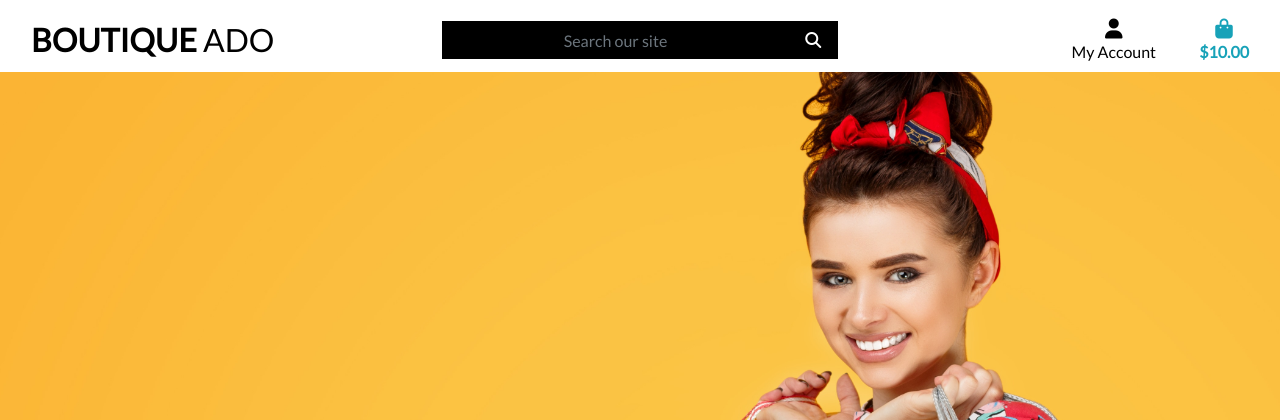
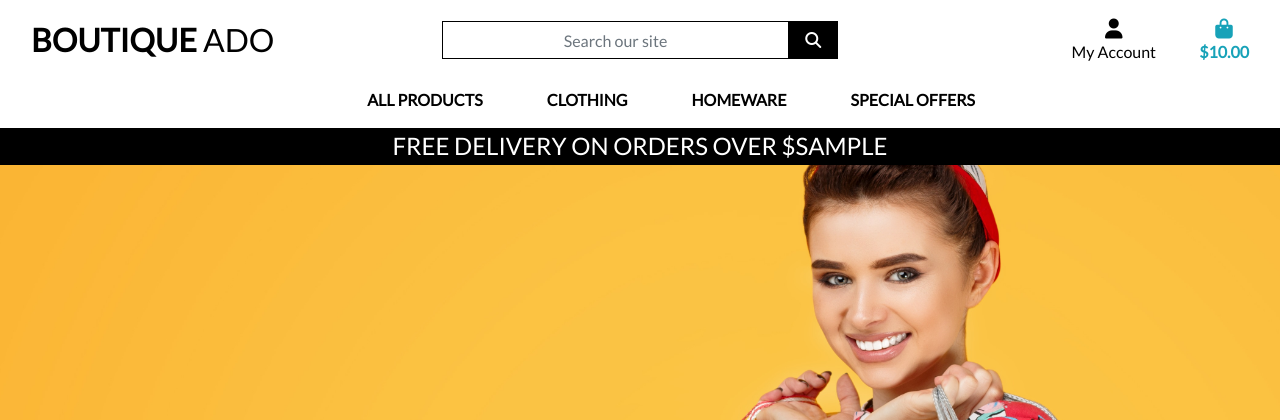
Before and after one commit to smcgdub/boutique_ado_project, a Django app: template templates/base.html in a window 1280 px wide. Shown: the top 420 px of the page. Run offline with Django 3.2, Linux system fonts and the light colour scheme; the template is opened without the code that fills it: most values are stand-ins (such as "Sample title", 1, 10 or a date in 2020); some libraries are stand-ins or nearby versions.

Commit message:
Added delivery row and items row

```diff
--- a/static/css/base.css
+++ b/static/css/base.css
@@ -56,6 +56,9 @@ body {
   border: 1px solid black !important;
 }
 
+.bg-black {
+  background: #000 !important;
+}
 /* -------------------------------- Media Queries */
 
 /* Slightly larger container on xl screens */
--- a/templates/base.html
+++ b/templates/base.html
@@ -51,10 +51,11 @@
             </h2>
           </a>
         </div>
+        <!-- Search Bar -->
         <div class="col-12 col-lg-4 my-auto py-1 py-lg-0">
           <form action="" method="GET">
             <div class="input-group w-100">
-              <input class="form-control btn btn-black border border-black rounded-0" type="text" name="q" placeholder="Search our site">
+              <input class="form-control btn btn-black border border-black rounded-0 bg-white" type="text" name="q" placeholder="Search our site">
               <div class="input-group-append">
                 <button class="form-control btn btn-black border border-black rounded-0" type="submit">
                   <span class="icon">
@@ -65,6 +66,7 @@
             </div>
           </form>
         </div>
+        <!-- My account -->
         <div class="col-12 col-lg-4 my-auto py-1 py-lg-0">
           <ul class="list-inline list-unstyled text-center text-lg-right my-0">
             <li class="list-inline-item dropdown">
@@ -87,7 +89,7 @@
                 {% endif %}
               </div>
             </li>
-
+            <!-- Cart -->
             <li class="list-inline-item">
               <a href="" class="{% if grand_total %}text-info font-weight-bold{% else %}text-black{% endif %} nav-link">
                 <div class="text-center">
@@ -103,6 +105,23 @@
               </a>
             </li>
           </ul>
+        </div>
+      </div>
+      <!-- Navbar -->
+      <div class="row bg-white">
+        <nav class="navbar navbar-expand-lg navbar-light w-100">
+          <button class="navbar-toggler" type="button" data-toggle="collapse" data-target="#main-nav" aria-controls="main-nav" aria-expanded="false" aria-label="Toggle navigation">
+            <span class="navbar-toggler-icon"></span>
+          </button>
+          {% include 'includes/mobile-top-header.html' %}
+          {% include 'includes/main-nav.html' %}
+        </nav>
+      </div>
+      <div id="delivery-banner" class="row text-center">
+        <div class="col bg-black text-white">
+          <h4 class="logo-font my-1">
+            Free delivery on orders over ${{ free_shipping_threshold }}
+          </h4>
         </div>
       </div>
     </header>
--- /dev/null
+++ b/templates/includes/main-nav.html
@@ -0,0 +1,50 @@
+<div class="collapse navbar-collapse" id="main-nav">
+  <ul class="navbar-nav w-auto mx-auto">
+      <li class="nav-item dropdown">
+          <a class="logo-font font-weight-bold nav-link text-black mr-5" href="#" id="all-products-link" data-toggle="dropdown" aria-haspopup="true" aria-expanded="false">
+              All Products
+          </a>
+          <div class="dropdown-menu border-0" aria-labelledby="all-products-link">
+              <a href="" class="dropdown-item">By Price</a>
+              <a href="" class="dropdown-item ">By Rating</a>
+              <a href="" class="dropdown-item ">By Category</a>
+              <a href="" class="dropdown-item">All Products</a>
+          </div>
+      </li>
+
+      <li class="nav-item dropdown">
+          <a class="logo-font font-weight-bold nav-link text-black mr-5" href="#" id="clothing-link" data-toggle="dropdown" aria-haspopup="true" aria-expanded="false">
+              Clothing
+          </a>
+          <div class="dropdown-menu border-0" aria-labelledby="clothing-link">
+              <a href="" class="dropdown-item">Activewear &amp; Essentials</a>
+              <a href="" class="dropdown-item">Jeans</a>
+              <a href="" class="dropdown-item">Shirts</a>
+              <a href="" class="dropdown-item">All Clothing</a>
+          </div>
+      </li>
+
+      <li class="nav-item dropdown">
+          <a class="logo-font font-weight-bold nav-link text-black mr-5" href="#" id="homeware-link" data-toggle="dropdown" aria-haspopup="true" aria-expanded="false">
+              Homeware
+          </a>
+          <div class="dropdown-menu border-0" aria-labelledby="homeware-link">
+              <a href="" class="dropdown-item">Bed &amp; Bath</a>
+              <a href="" class="dropdown-item">Kitchen &amp; Dining</a>
+              <a href="" class="dropdown-item">All Homeware</a>
+          </div>
+      </li>
+
+      <li class="nav-item dropdown">
+          <a class="logo-font font-weight-bold nav-link text-black" href="#" id="specials-link" data-toggle="dropdown" aria-haspopup="true" aria-expanded="false">
+              Special Offers
+          </a>
+          <div class="dropdown-menu border-0" aria-labelledby="specials-link">
+              <a href="" class="dropdown-item">New Arrivals</a>
+              <a href="" class="dropdown-item">Deals</a>
+              <a href="" class="dropdown-item">Clearance</a>
+              <a href="" class="dropdown-item">All Specials</a>
+          </div>
+      </li>
+  </ul>
+</div>
--- /dev/null
+++ b/templates/includes/mobile-top-header.html
@@ -0,0 +1,61 @@
+<ul>
+  <!-- Button to open search bar -->
+  <li class="list-inline-item">
+    <a class="text-black nav-link d-block d-lg-none" href="#" id="mobile-search" data-toggle="dropdown" aria-haspopup="true" aria-expanded="false">
+        <div class="text-center">
+            <div><i class="fas fa-search fa-lg"></i></div>
+            <p class="my-0">Search</p>
+        </div>
+    </a>
+    <div class="dropdown-menu border-0 w-100 p-3 rounded-0 my-0" aria-labelledby="mobile-search">
+        <form class="form" method="GET" action="">
+            <div class="input-group w-100">
+                <input class="form-control border border-black rounded-0" type="text" name="q" placeholder="Search our site">
+                <div class="input-group-append">
+                    <button class="form-control form-control btn btn-black border border-black rounded-0" type="submit">
+                        <span class="icon">
+                            <i class="fas fa-search"></i>
+                        </span>
+                    </button>
+                </div>
+            </div>
+        </form>
+    </div>
+</li>
+<!-- My account dropdown menu -->
+<li class="list-inline-item dropdown">
+    <a class="text-black nav-link d-block d-lg-none" href="#" id="user-options" data-toggle="dropdown" aria-haspopup="true" aria-expanded="false">
+        <div class="text-center">
+            <div><i class="fas fa-user fa-lg"></i></div>
+            <p class="my-0">My Account</p>
+        </div>
+    </a>
+    <div class="dropdown-menu border-0" aria-labelledby="user-options">
+        {% if request.user.is_authenticated %}
+            {% if request.user.is_superuser %}
+                <a href="{% url 'account_logout' %}" class="dropdown-item">Product Management</a>
+            {% endif %}
+            <a href="" class="dropdown-item">My Profile</a>
+            <a href="{% url 'account_logout' %}" class="dropdown-item">Logout</a>
+        {% else %}
+            <a href="{% url 'account_signup' %}" class="dropdown-item">Register</a>
+            <a href="{% url 'account_login' %}" class="dropdown-item">Login</a>
+        {% endif %}
+    </div>
+</li>
+<!-- Shopping bag -->
+<li class="list-inline-item">
+    <a class="{% if grand_total %}text-primary font-weight-bold{% else %}text-black{% endif %} nav-link d-block d-lg-none" href="">
+        <div class="text-center">
+            <div><i class="fas fa-shopping-bag fa-lg"></i></div>
+            <p class="my-0">
+                {% if grand_total %}
+                    ${{ grand_total|floatformat:2 }}
+                {% else %}
+                    $0.00
+                {% endif %}
+            </p>
+        </div>
+    </a>
+  </li>
+</ul>
```
